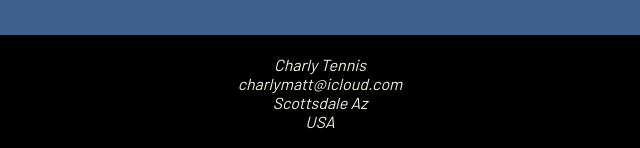
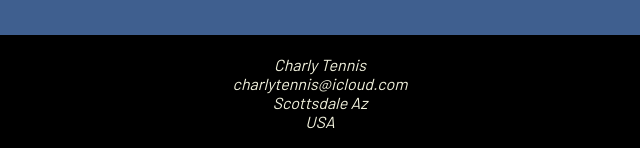
Before and after one commit to CACTUSGAMER12/CACTUSGAMER12.github.io, a plain HTML site: page about.html in a window 1280 px wide. Shown: the part 739-887 px from the top of the page, 320-960 px from the left. Drawn offline with Linux system fonts and the light colour scheme.

Commit message:
Fix email address to prevent spams, modified icloud email setting

```diff
--- a/about.html
+++ b/about.html
@@ -71,7 +71,7 @@
     <div class = "footer_container">
     <address>
     Charly Tennis<br>
-    charlymatt@icloud.com<br>
+    charlytennis@icloud.com<br>
     Scottsdale Az<br>
     USA
 </address>
```
Also changed, not shown: book.html (+1 -1 lines), index.html (+1 -1 lines).
